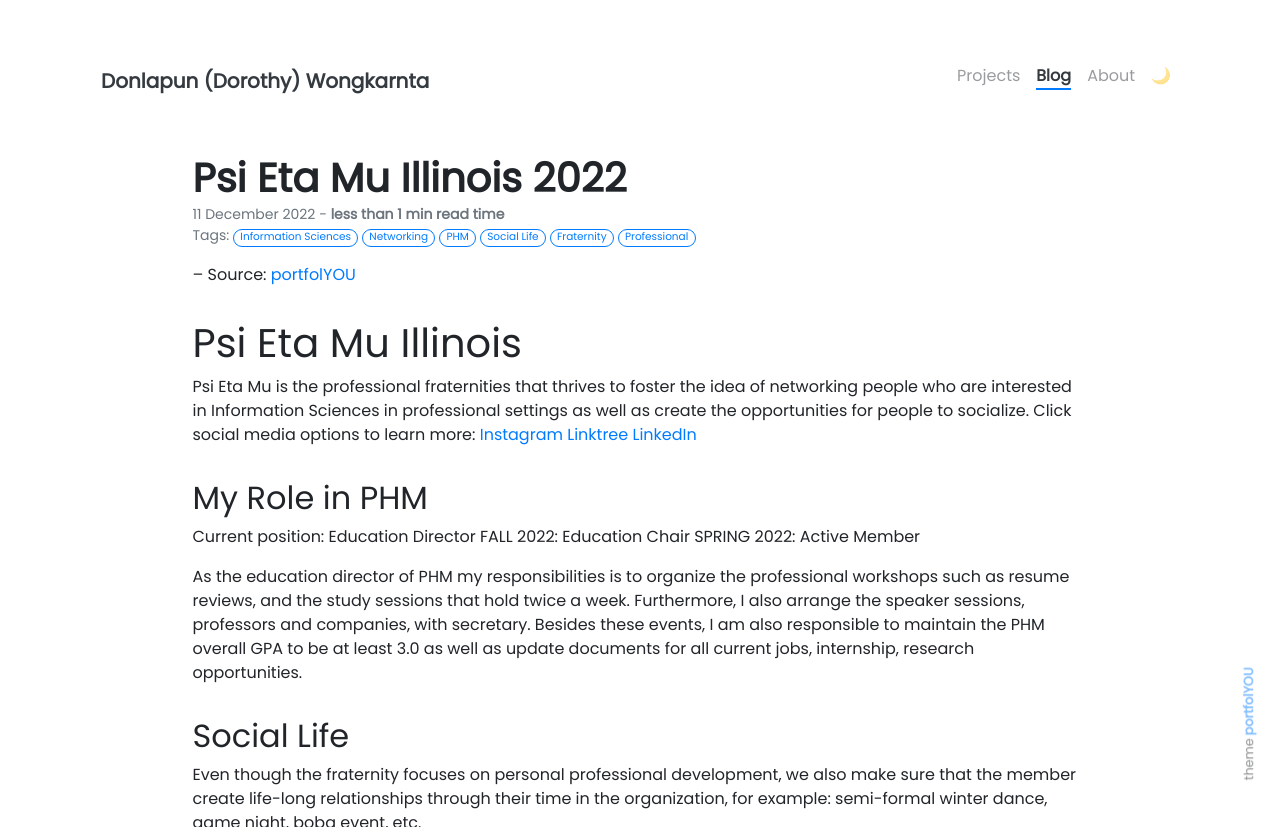
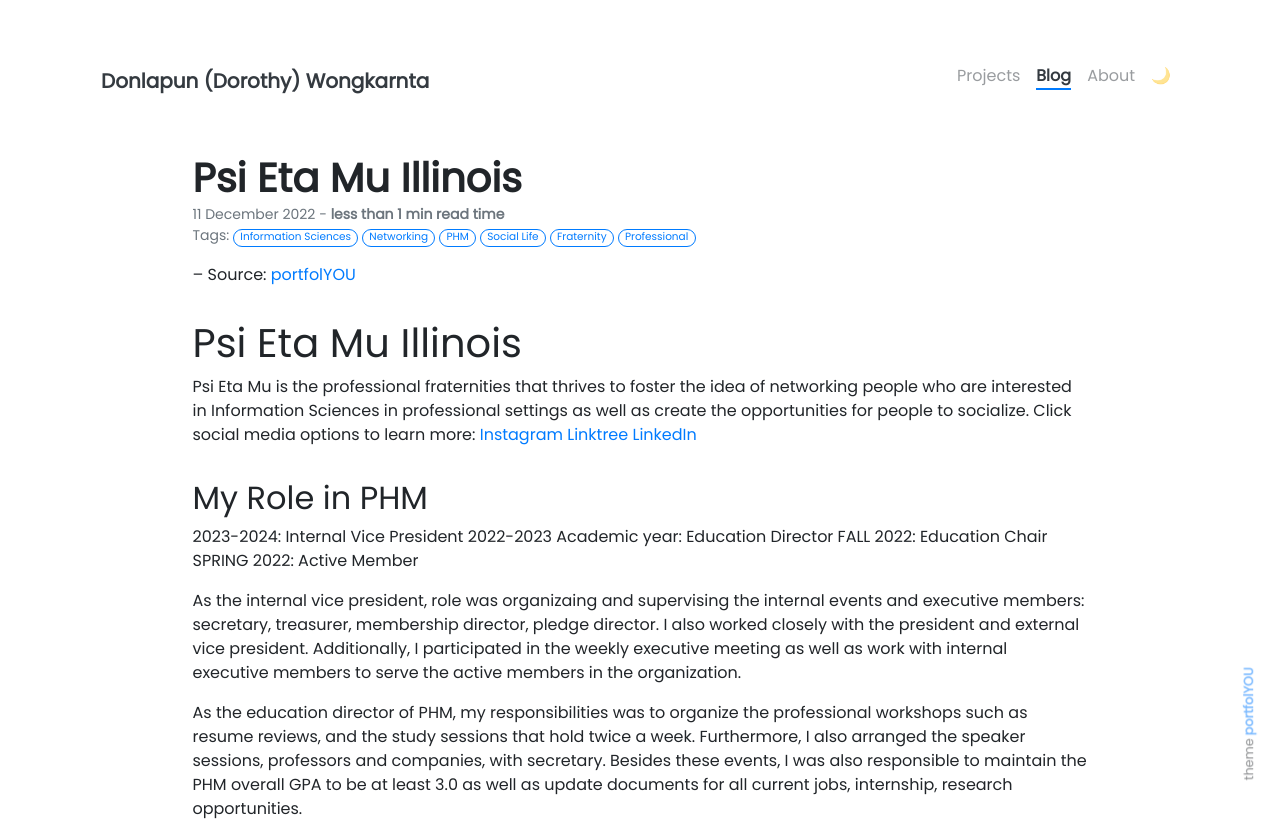
Before and after one commit to Donlapun/donlapun.github.io, a Jekyll site: the page built from _posts/2022-12-11-phm.md, in a window 1280 px wide and 900 px high, cut to the strip 0-827 px from the top of the window. Built offline with Jekyll 4.4.1, drawn with Linux system fonts in a browser that asks for light colours; nearby versions of some CDN libraries; our own code applies the rules of GitHub Pages for plain Markdown files.

Commit message:
Update 2022-12-11-phm.md
update the phm description

```diff
--- a/_posts/2022-12-11-phm.md
+++ b/_posts/2022-12-11-phm.md
@@ -16,11 +16,14 @@ Click social media options to learn more:
 [LinkedIn](https://www.linkedin.com/company/psi-eta-mu?trk=public_profile_topcard-current-company)
 
 ## My Role in PHM
-Current position: Education Director
+2023-2024: Internal Vice President
+2022-2023 Academic year: Education Director
 FALL 2022: Education Chair
 SPRING 2022: Active Member
 
-As the education director of PHM my responsibilities is to organize the professional workshops such as resume reviews, and the study sessions that hold twice a week. Furthermore, I also arrange the speaker sessions, professors and companies, with secretary. Besides these events, I am also responsible to maintain the PHM overall GPA to be at least 3.0 as well as update documents for all current jobs, internship, research opportunities.
+As the internal vice president, role was organizaing and supervising the internal events and executive members: secretary, treasurer, membership director, pledge director. I also worked closely with the president and external vice president. Additionally, I participated in the weekly executive meeting as well as work with internal executive members to serve the active members in the organization.
+
+As the education director of PHM, my responsibilities was to organize the professional workshops such as resume reviews, and the study sessions that hold twice a week. Furthermore, I also arranged the speaker sessions, professors and companies, with secretary. Besides these events, I was also responsible to maintain the PHM overall GPA to be at least 3.0 as well as update documents for all current jobs, internship, research opportunities.
 
 ## Social Life
 Even though the fraternity focuses on personal professional development, we also make sure that the member create life-long relationships through their time in the organization, for example: semi-formal winter dance, game night, boba event, etc.
```
Also changed, not shown: other parts of _posts/2022-12-11-phm.md (+1 -1 lines).
